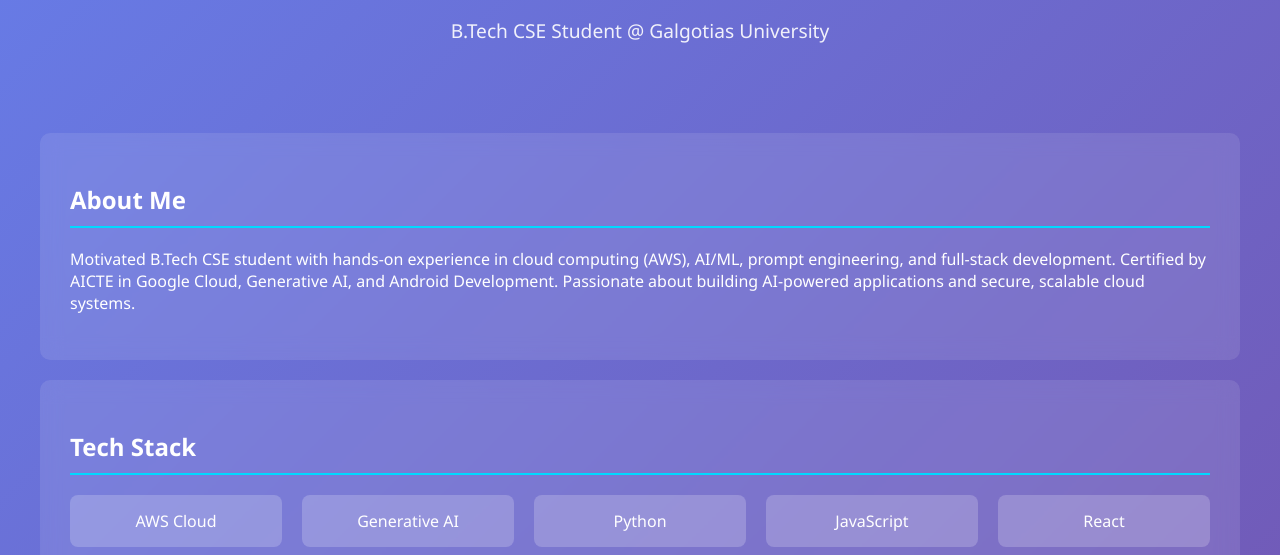
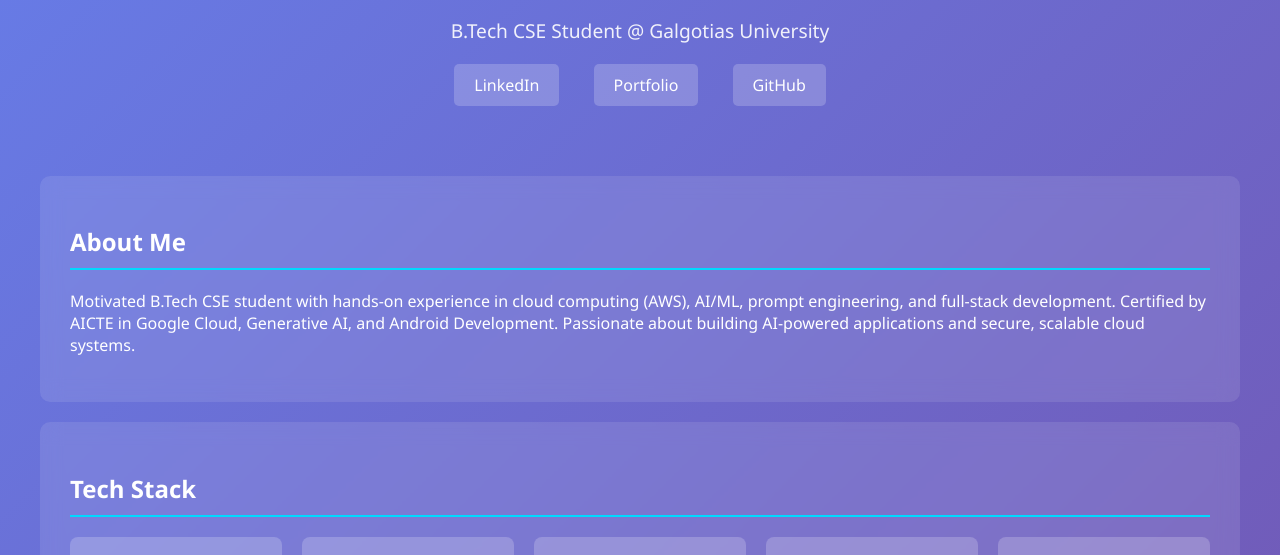
Before and after one commit to Ujjwalkumarmerit/ujjwalkumarmerit, a plain HTML site: page index.html in a window 1280 px wide. Shown: the part 216-771 px from the top of the page. Drawn offline with Linux system fonts and the light colour scheme.

Commit message:
Update portfolio with correct LinkedIn, Portfolio, and GitHub links

```diff
--- a/index.html
+++ b/index.html
@@ -30,6 +30,22 @@
         .header p {
             font-size: 1.2em;
             opacity: 0.9;
+        }
+        .social-links {
+            margin-top: 20px;
+        }
+        .social-links a {
+            display: inline-block;
+            margin: 0 15px;
+            padding: 10px 20px;
+            background: rgba(255,255,255,0.2);
+            color: white;
+            text-decoration: none;
+            border-radius: 5px;
+            transition: background 0.3s;
+        }
+        .social-links a:hover {
+            background: rgba(255,255,255,0.3);
         }
         .section {
             background: rgba(255,255,255,0.1);
@@ -87,6 +103,11 @@
             <h1>Ujjwal Kumar</h1>
             <p>Cloud & AI Engineer | Full-Stack Developer</p>
             <p>B.Tech CSE Student @ Galgotias University</p>
+            <div class="social-links">
+                <a href="https://www.linkedin.com/in/ujjwalkumar473" target="_blank">LinkedIn</a>
+                <a href="https://ujjwalkumar473.netlify.app/" target="_blank">Portfolio</a>
+                <a href="https://github.com/Ujjwalkumarmerit" target="_blank">GitHub</a>
+            </div>
         </header>
 
         <section class="section">
@@ -135,8 +156,9 @@
             <div class="contact-info">
                 <p><strong>Email:</strong> <a href="mailto:ujjwalkumarmerit473@gmail.com">ujjwalkumarmerit473@gmail.com</a></p>
                 <p><strong>Phone:</strong> <a href="tel:+917541085454">+91 7541085454</a></p>
-                <p><strong>LinkedIn:</strong> <a href="https://linkedin.com/in/ujjwalkumarmerit" target="_blank">linkedin.com/in/ujjwalkumarmerit</a></p>
-                <p><strong>GitHub:</strong> <a href="https://github.com/ujjwalkumarmerit" target="_blank">github.com/ujjwalkumarmerit</a></p>
+                <p><strong>LinkedIn:</strong> <a href="https://www.linkedin.com/in/ujjwalkumar473" target="_blank">www.linkedin.com/in/ujjwalkumar473</a></p>
+                <p><strong>Portfolio:</strong> <a href="https://ujjwalkumar473.netlify.app/" target="_blank">https://ujjwalkumar473.netlify.app/</a></p>
+                <p><strong>GitHub:</strong> <a href="https://github.com/Ujjwalkumarmerit" target="_blank">github.com/Ujjwalkumarmerit</a></p>
             </div>
         </section>
     </div>
```
